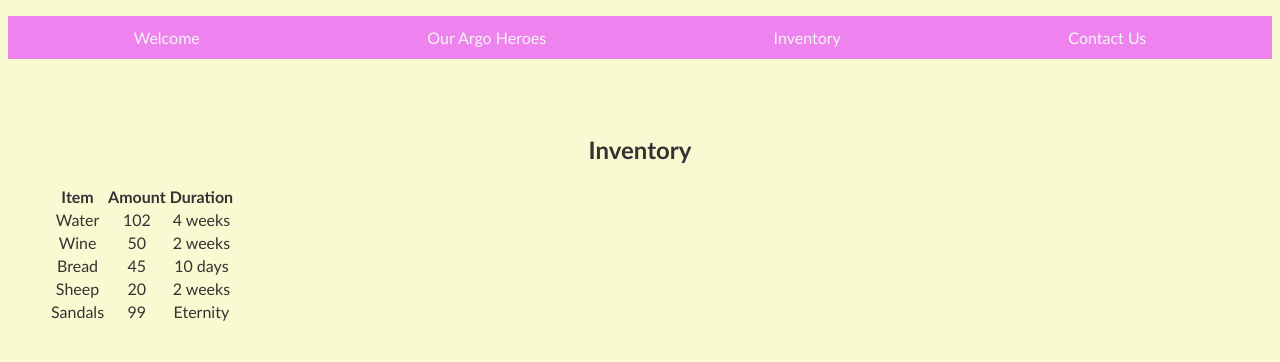
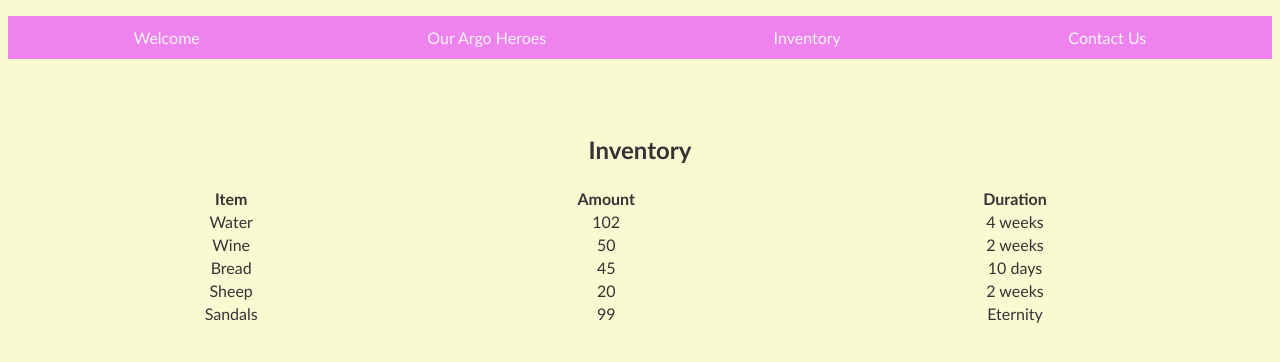
Before and after one commit to Sofie2ruelle/TheArgo, a website built with Parcel: page Inventory.html in a window 1280 px wide. Built offline with nearby package versions, Linux system fonts and the light colour scheme.

Commit message:
page welcome et inventaire changed

```diff
--- a/Inventory.html
+++ b/Inventory.html
@@ -5,6 +5,7 @@
     <meta name="viewport" content="width=device-width" />
     <title>Inventory</title>
     <link href="style.css" rel="stylesheet" type="text/css" />
+
     <ul>
       <li><a href="index.html">Welcome</a></li>
       <li><a href="Heroes.html">Our Argo Heroes</a></li>
@@ -12,10 +13,10 @@
       <li><a href="Contact.html">Contact Us</a></li>
     </ul>
   </head>
-  <body>
+  <body class="table">
     <section id="Inventory">
       <h2>Inventory</h2>
-      <table>
+      <table id="matable" class="tabcenter">
         <thead>
           <tr>
             <th>Item</th>
--- a/style.css
+++ b/style.css
@@ -93,6 +93,12 @@ input[type="submit"] {
 #inventory {
   background-color: lightgreen;
 }
+#matable {
+  width: 100%;
+  padding: 2px;
+  border-spacing: 2px;
+}
+
 #contact {
   background-color: lightsteelblue;
 }
```
Also changed, not shown: index.html (+9 -8 lines), assets/greekship.gif (added).
